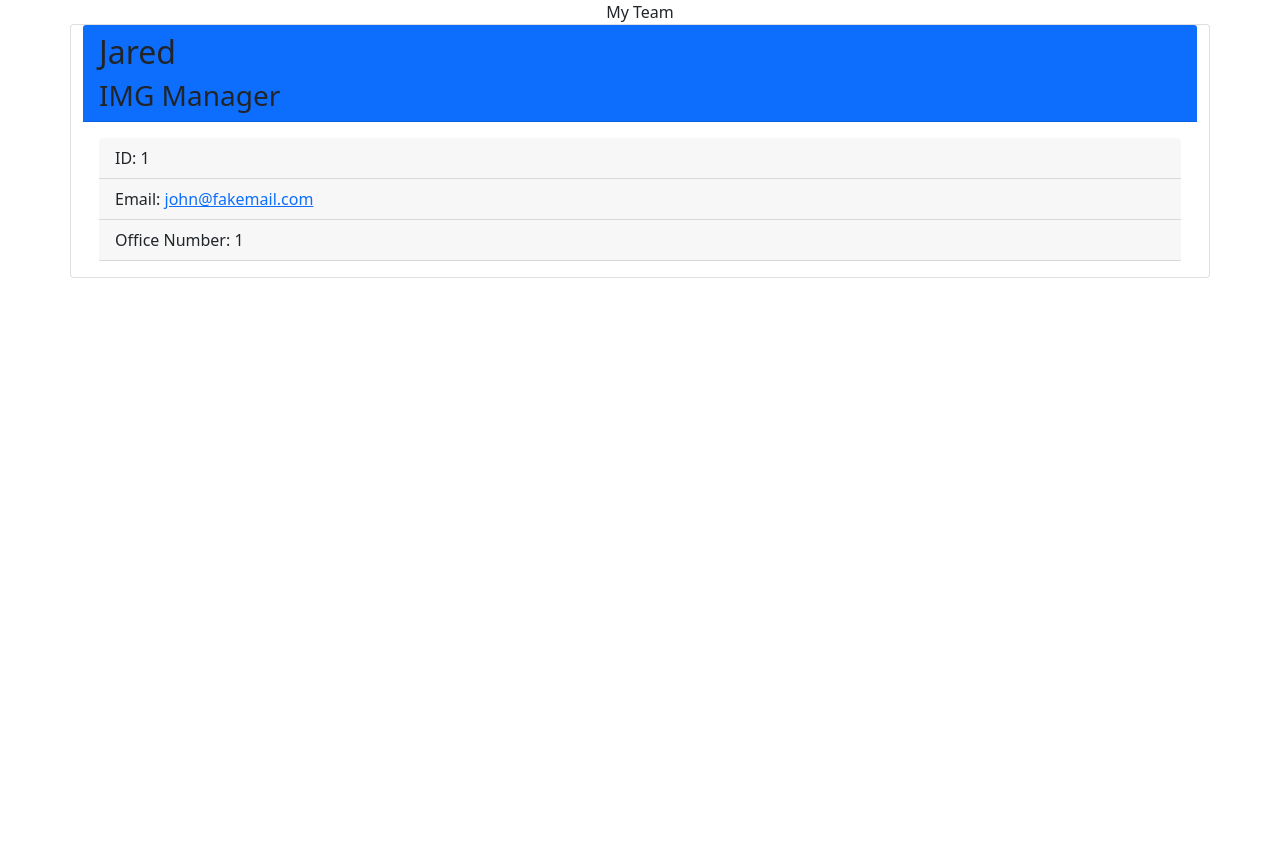
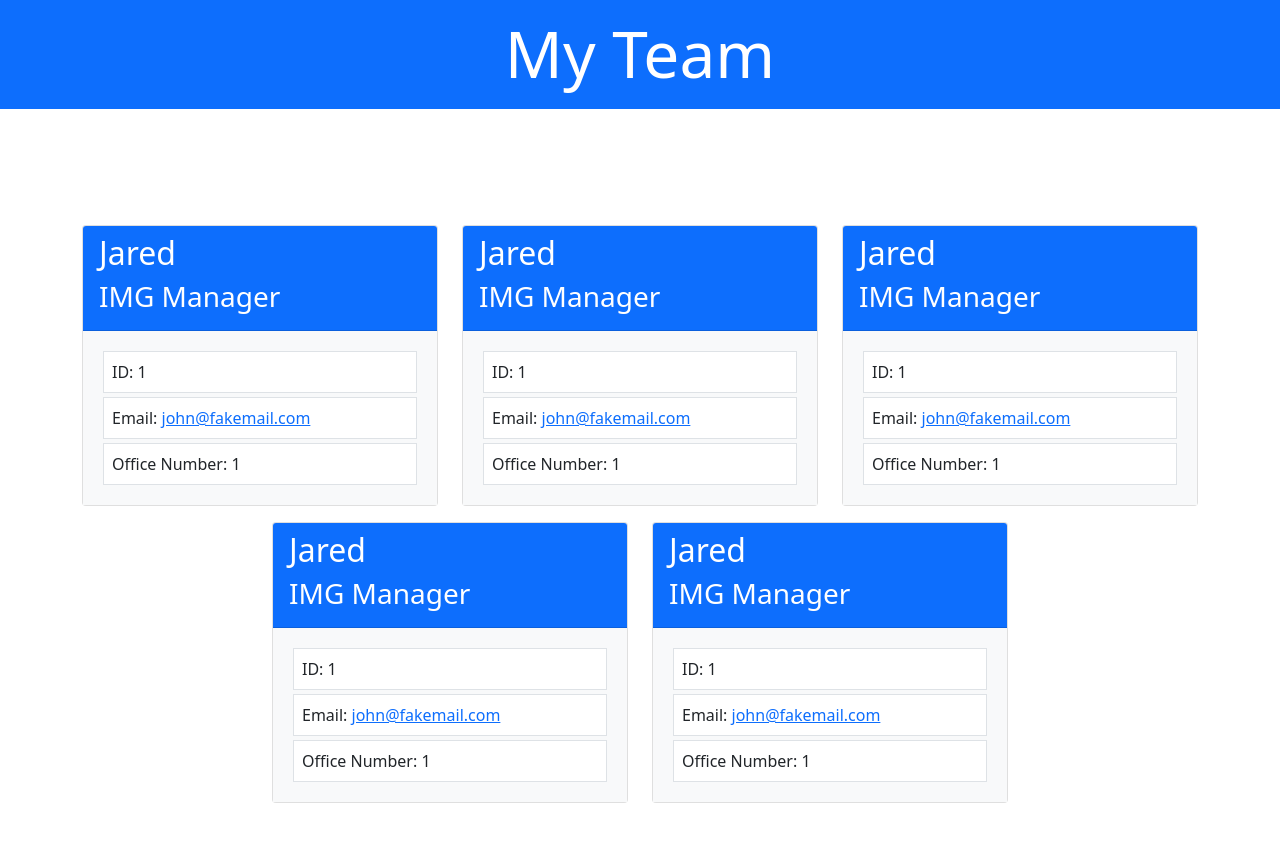
Before and after one commit to seanscott95/Team-Profile-Generator, a website: page dist/index.html in a window 1280 px wide. Before the commit the page ends 800 px from the top, so only its background shows below. Drawn offline with nearby package versions, Linux system fonts and the light colour scheme.

Commit message:
created bootstrap style for cards and header

```diff
--- a/dist/index.html
+++ b/dist/index.html
@@ -7,27 +7,91 @@
     <meta name="viewport" content="width=device-width, initial-scale=1.0">
     <link href="https://cdn.jsdelivr.net/npm/bootstrap@5.1.3/dist/css/bootstrap.min.css" rel="stylesheet"
         integrity="sha384-1BmE4kWBq78iYhFldvKuhfTAU6auU8tT94WrHftjDbrCEXSU1oBoqyl2QvZ6jIW3" crossorigin="anonymous">
+    <link rel="stylesheet" href="style.css">
     <title>My team</title>
 </head>
 
 <body>
-    <header class="jumbotron-fluid text-center">My Team</header>
+    <header class="text-center text-white bg-primary p-3 display-3">My Team</header>
 
     <main>
         <div class="container">
             <div class="row justify-content-center">
-                <article class="card">
-                    <section class="card-header bg-primary">
-                        <h2 class="card-text">Jared</h2>
-                        <h3 class="card-text"><span><img class="image-position">IMG </span>Manager</h3>
-                    </section>
+                <!--CARDS ADDED HERE-->
+                <article class="col-4 mt-3">
+                    <div class="card h100">
+                        <section class="card-header bg-primary">
+                            <h2 class="text-white">Jared</h2>
+                            <h3 class="text-white"><span><img class="image-position">IMG </span>Manager</h3>
+                        </section>
 
-                    <section class="card-body">
-                        <p class="id card-header">ID: 1</p>
-                        <p class="email card-header">Email: <a href="mailto:john@fakemail.com">john@fakemail.com</a></p>
-                        <p class="office card-header">Office Number: 1</p>
-                    </section>
+                        <section class="card-body bg-light">
+                            <p class="id p-2 m-1 bg-white border">ID: 1</p>
+                            <p class="email p-2 m-1 bg-white border">Email: <a
+                                    href="mailto:john@fakemail.com">john@fakemail.com</a></p>
+                            <p class="office p-2 m-1 bg-white border">Office Number: 1</p>
+                        </section>
+                    </div>
+                </article>
+                <article class="col-4 mt-3">
+                    <div class="card h100">
+                        <section class="card-header bg-primary">
+                            <h2 class="text-white">Jared</h2>
+                            <h3 class="text-white"><span><img class="image-position">IMG </span>Manager</h3>
+                        </section>
 
+                        <section class="card-body bg-light">
+                            <p class="id p-2 m-1 bg-white border">ID: 1</p>
+                            <p class="email p-2 m-1 bg-white border">Email: <a
+                                    href="mailto:john@fakemail.com">john@fakemail.com</a></p>
+                            <p class="office p-2 m-1 bg-white border">Office Number: 1</p>
+                        </section>
+                    </div>
+                </article>
+                <article class="col-4 mt-3">
+                    <div class="card h100">
+                        <section class="card-header bg-primary">
+                            <h2 class="text-white">Jared</h2>
+                            <h3 class="text-white"><span><img class="image-position">IMG </span>Manager</h3>
+                        </section>
+
+                        <section class="card-body bg-light">
+                            <p class="id p-2 m-1 bg-white border">ID: 1</p>
+                            <p class="email p-2 m-1 bg-white border">Email: <a
+                                    href="mailto:john@fakemail.com">john@fakemail.com</a></p>
+                            <p class="office p-2 m-1 bg-white border">Office Number: 1</p>
+                        </section>
+                    </div>
+                </article>
+                <article class="col-4 mt-3">
+                    <div class="card h100">
+                        <section class="card-header bg-primary">
+                            <h2 class="text-white">Jared</h2>
+                            <h3 class="text-white"><span><img class="image-position">IMG </span>Manager</h3>
+                        </section>
+
+                        <section class="card-body bg-light">
+                            <p class="id p-2 m-1 bg-white border">ID: 1</p>
+                            <p class="email p-2 m-1 bg-white border">Email: <a
+                                    href="mailto:john@fakemail.com">john@fakemail.com</a></p>
+                            <p class="office p-2 m-1 bg-white border">Office Number: 1</p>
+                        </section>
+                    </div>
+                </article>
+                <article class="col-4 mt-3">
+                    <div class="card h100">
+                        <section class="card-header bg-primary">
+                            <h2 class="text-white">Jared</h2>
+                            <h3 class="text-white"><span><img class="image-position">IMG </span>Manager</h3>
+                        </section>
+
+                        <section class="card-body bg-light">
+                            <p class="id p-2 m-1 bg-white border">ID: 1</p>
+                            <p class="email p-2 m-1 bg-white border">Email: <a
+                                    href="mailto:john@fakemail.com">john@fakemail.com</a></p>
+                            <p class="office p-2 m-1 bg-white border">Office Number: 1</p>
+                        </section>
+                    </div>
                 </article>
             </div>
         </div>
--- a/dist/style.css
+++ b/dist/style.css
@@ -0,0 +1,9 @@
+* {
+    box-sizing: border-box;
+}
+
+.container {
+    margin: 100px auto;
+    justify-content: space-evenly;
+    display: flex;
+}
```
